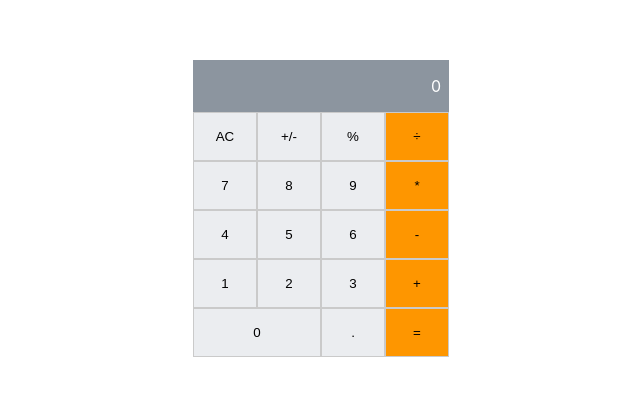
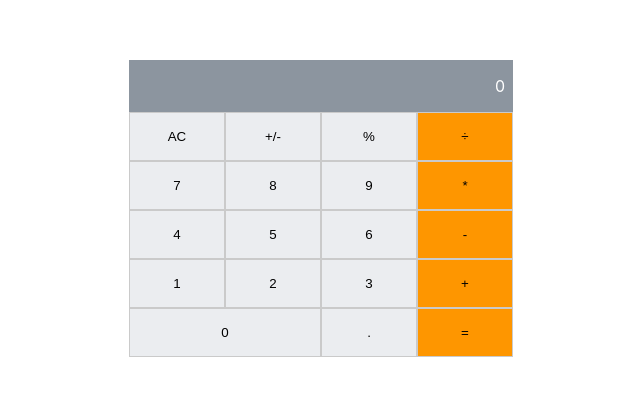
Before and after one commit to MattGomb/Math-magicians, a React (Create React App) app: page / in a window 1280 px wide. Shown: the part 196-592 px from the top of the page, without its empty margins (319-959 px from the left). Built offline with nearby package versions, Linux system fonts and the light colour scheme.

Commit message:
Add basic responsive styling

```diff
--- a/src/index.css
+++ b/src/index.css
@@ -42,7 +42,7 @@ code {
   display: flex;
   flex-direction: row;
   justify-content: center;
-  width: 20%;
+  width: 90%;
   flex-wrap: wrap;
   background-color: rgb(202, 202, 202);
 }
@@ -78,3 +78,27 @@ button:active {
 .zero {
   width: 50%;
 }
+
+@media screen and (min-width: 321px) {
+  .calculator-container {
+    width: 70%;
+  }
+}
+
+@media screen and (min-width: 768px) {
+  .calculator-container {
+    width: 50%;
+  }
+}
+
+@media screen and (min-width: 1280px) {
+  .calculator-container {
+    width: 30%;
+  }
+}
+
+@media screen and (min-width: 1600px) {
+  .calculator-container {
+    width: 20%;
+  }
+}
```
